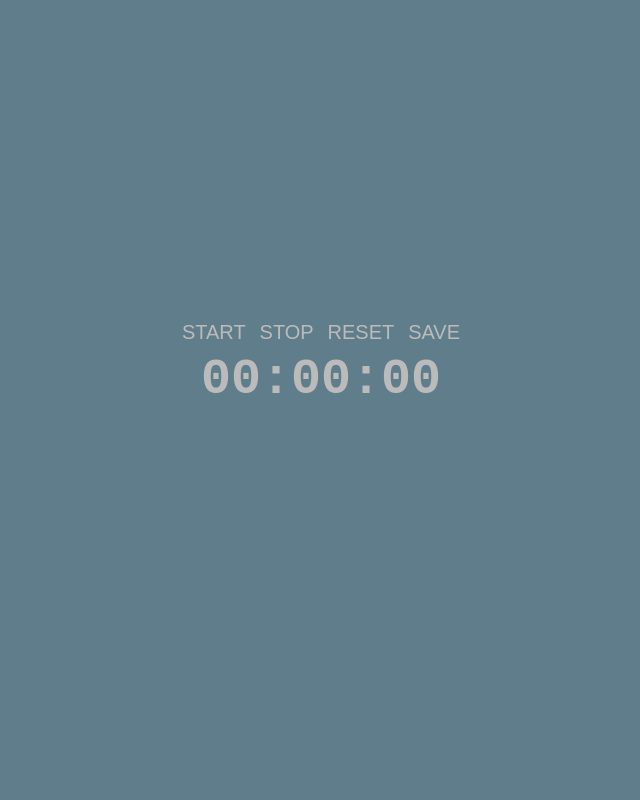
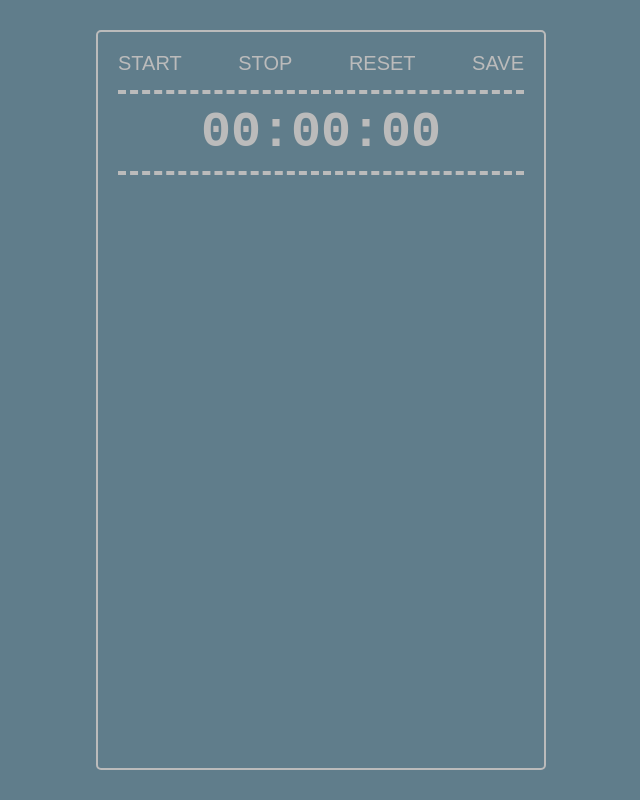
Before and after one commit to busik90/15.6.zadanie, a website: page index.html in a window 1280 px wide. Shown: the whole page, without its empty margins (319-959 px from the left). Drawn offline with Linux system fonts and the light colour scheme; files that its build step writes are made by us from their sources.

Commit message:
Change styles.css

```diff
--- a/index.html
+++ b/index.html
@@ -6,6 +6,7 @@
     <link rel="stylesheet" type="text/css" href="styles.css">
   </head>
   <body>
+    <div class="app">
       <nav class="controls">
         <a href="#" class="button" id="start">Start</a>
         <a href="#" class="button" id="stop">Stop</a>
@@ -14,6 +15,7 @@
       </nav>
       <div class="stopwatch"></div>
       <ul class="scoresTable"></ul>
+    </div>
 
     <script type="text/javascript" src="script-compiled.js"></script>
   </body>
--- a/styles.css
+++ b/styles.css
@@ -11,20 +11,44 @@ body {
   height: 100vh;
   background-color: #607d8b;
   margin: 0;
+  padding: 30px;
 
   font-family: sans-serif;
   font-size: 50px;
   color: #bbbbbb;
 
   display: flex;
-  align-items: center;
+  align-items: stretch;
   justify-content: center;
+}
+
+.app {
+  width: 450px;
+  padding: 20px;
+  border: 2px solid #bbb;
+  border-radius: 5px;
+  text-align: center;
+
+  display: flex;
+  align-items: stretch;
+  justify-content: flex-start;
   flex-flow: column;
 }
 
+.controls {
+  width: 100%;
+  margin-bottom: 15px;
+  display: flex;
+  align-items: center;
+  justify-content: space-between;
+}
+
 .stopwatch {
+  padding: 10px;
   font-family: monospace;
   font-weight: 700;
+  border-top: 4px dashed;
+  border-bottom: 4px dashed;
 }
 
 .button {
@@ -33,3 +57,14 @@ body {
   font-size: 20px;
   text-transform: uppercase;
 }
+
+.scoresTable {
+  width: 100%;
+  max-height: 100%;
+  margin-top: 10px;
+  padding: 0;
+  text-align: center;
+  overflow: auto;
+  list-style: none;
+  font-size: 35px;
+}
```
Lines whose indentation alone changed are shown as unchanged.
